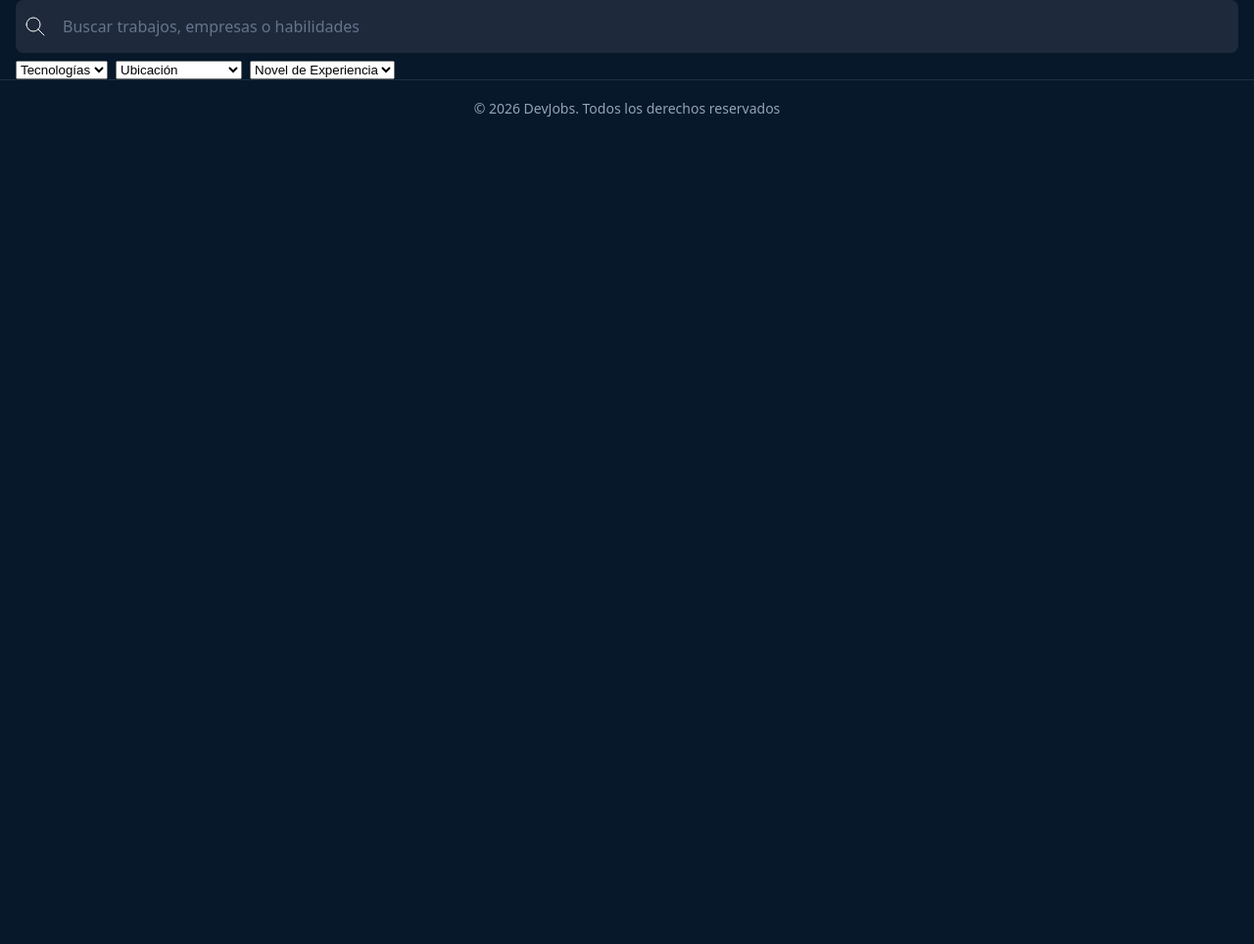
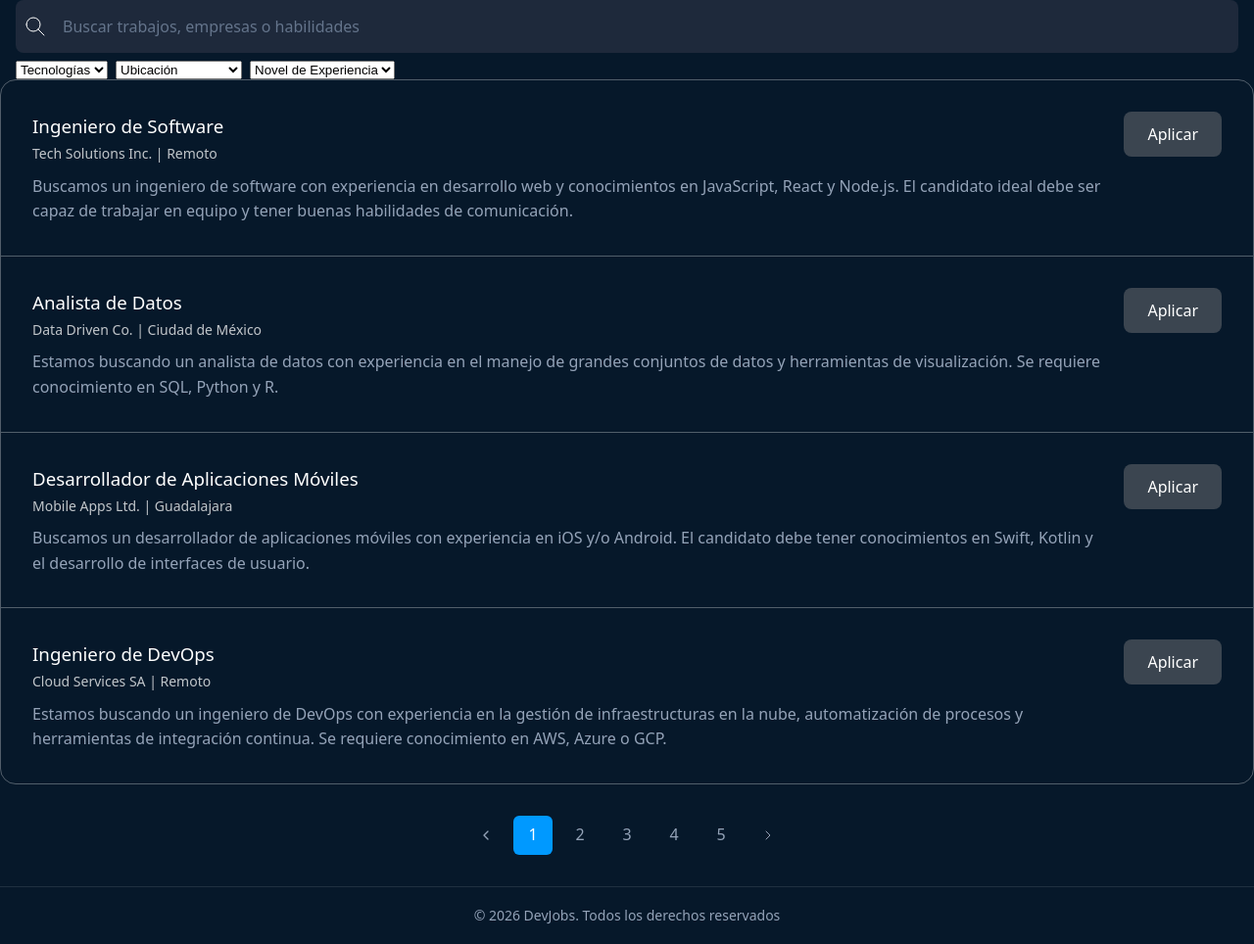
Before and after one commit to AlexsayDev/DevJobs, a plain HTML site: page empleos.html in a window 1280 px wide. Shown: the part 196-1160 px from the top of the page at 98% size. Before the commit the page ends 800 px from the top, so only its background shows below. Drawn offline with Linux system fonts and the light colour scheme.

Commit message:
Paginacion en la pagina empleos.

```diff
--- a/empleos.html
+++ b/empleos.html
@@ -75,8 +75,81 @@
                 </div>
             </form>
         </section>
+        <div class="jobs-listings">
+            <article class="job-listing-card">
+                <div>
+                    <h3>Ingeniero de Software</h3>
+                    <small>Tech Solutions Inc. | Remoto</small>
+                    <p>
+                        Buscamos un ingeniero de software con experiencia en desarrollo web y conocimientos en
+                        JavaScript, React y Node.js. El candidato ideal debe ser capaz de trabajar en equipo y tener
+                        buenas habilidades de comunicación.
+                    </p>
+                </div>
+                <button class="button-apply-job" id="boton-importante">Aplicar</button>
+            </article>
+
+            <article class="job-listing-card">
+                <div>
+                    <h3>Analista de Datos</h3>
+                    <small>Data Driven Co. | Ciudad de México</small>
+                    <p>
+                        Estamos buscando un analista de datos con experiencia en el manejo de grandes conjuntos de
+                        datos y herramientas de visualización. Se requiere conocimiento en SQL, Python y R.
+                    </p>
+                </div>
+                <button class="button-apply-job">Aplicar</button>
+            </article>
+
+            <article class="job-listing-card">
+                <div>
+                    <h3>Desarrollador de Aplicaciones Móviles</h3>
+                    <small>Mobile Apps Ltd. | Guadalajara</small>
+                    <p>
+                        Buscamos un desarrollador de aplicaciones móviles con experiencia en iOS y/o Android. El
+                        candidato debe tener conocimientos en Swift, Kotlin y el desarrollo de interfaces de
+                        usuario.
+                    </p>
+                </div>
+                <button class="button-apply-job">Aplicar</button>
+            </article>
+
+            <article class="job-listing-card">
+                <div>
+                    <h3>Ingeniero de DevOps</h3>
+                    <small>Cloud Services SA | Remoto</small>
+                    <p>
+                        Estamos buscando un ingeniero de DevOps con experiencia en la gestión de infraestructuras en
+                        la nube, automatización de procesos y herramientas de integración continua. Se requiere
+                        conocimiento en AWS, Azure o GCP.
+                    </p>
+                </div>
+                <button class="button-apply-job">Aplicar</button>
+            </article>
+        </div>
     </main>
-
+    <nav class="pagination">
+        <a href="#">
+            <svg width="16" height="16" viewBox="0 0 24 24" fill="none" stroke="currentColor" stroke-width="2"
+                stroke-linecap="round" stroke-linejoin="round">
+                <path stroke="none" d="M0 0h24v24H0z" fill="none" />
+                <path d="M15 6l-6 6l6 6" />
+            </svg>
+        </a>
+        <a class="is-active" href="#">1</a>
+        <a href="#">2</a>
+        <a href="#">3</a>
+        <a href="#">4</a>
+        <a href="#">5</a>
+        <a href="#">
+            <svg width="16" height="16" viewBox="0 0 24 24" fill="none" stroke="currentColor" stroke-width="1.5"
+                stroke-linecap="round" stroke-linejoin="round"
+                class="icon icon-tabler icons-tabler-outline icon-tabler-chevron-right">
+                <path stroke="none" d="M0 0h24v24H0z" fill="none" />
+                <path d="M9 6l6 6l-6 6" />
+            </svg>
+        </a>
+    </nav>
     <footer>
         <small> &copy; 2026 DevJobs. Todos los derechos reservados </small>
     </footer>
--- a/styles.css
+++ b/styles.css
@@ -392,3 +392,69 @@ article {
         padding: 0;
     }
 }
+
+/*Estilos para resultados de búsqueda*/
+.jobs-listings {
+    border: 1px solid rgba(255, 255, 255, 0.3);
+    border-radius: 1rem;
+
+    article {
+        background: none;
+        box-shadow: none;
+        border-radius: 0;
+        border-bottom: 1px solid rgba(255, 255, 255, 0.3);
+        margin: 0;
+
+        display: flex;
+        align-items: start;
+        gap: 1rem;
+
+        small {
+            font-size: 0.875rem;
+            opacity: 0.75;
+        }
+
+        p {
+            margin-top: 0.5rem;
+        }
+
+        &:last-child {
+            border-bottom: none;
+        }
+    }
+}
+
+/*Estilos de paginación en la página de empleos*/
+.pagination {
+    display: flex;
+    justify-content: center;
+    gap: 0.5rem;
+    margin-block: 2rem;
+
+    a {
+        display: flex;
+        align-items: center;
+        justify-content: center;
+        width: 2.5rem;
+        height: 2.5rem;
+        text-decoration: none;
+        color: var(--text-muted);
+        border-radius: 0.375rem;
+        transition: all 0.3s;
+
+        &:hover,
+        &:focus {
+            background-color: #fff;
+        }
+
+        &:active {
+            transform: scale(0.9);
+        }
+
+        &.is-active {
+            background-color: var(--primary-light);
+            color: white;
+            pointer-events: none;
+        }
+    }
+}
```
